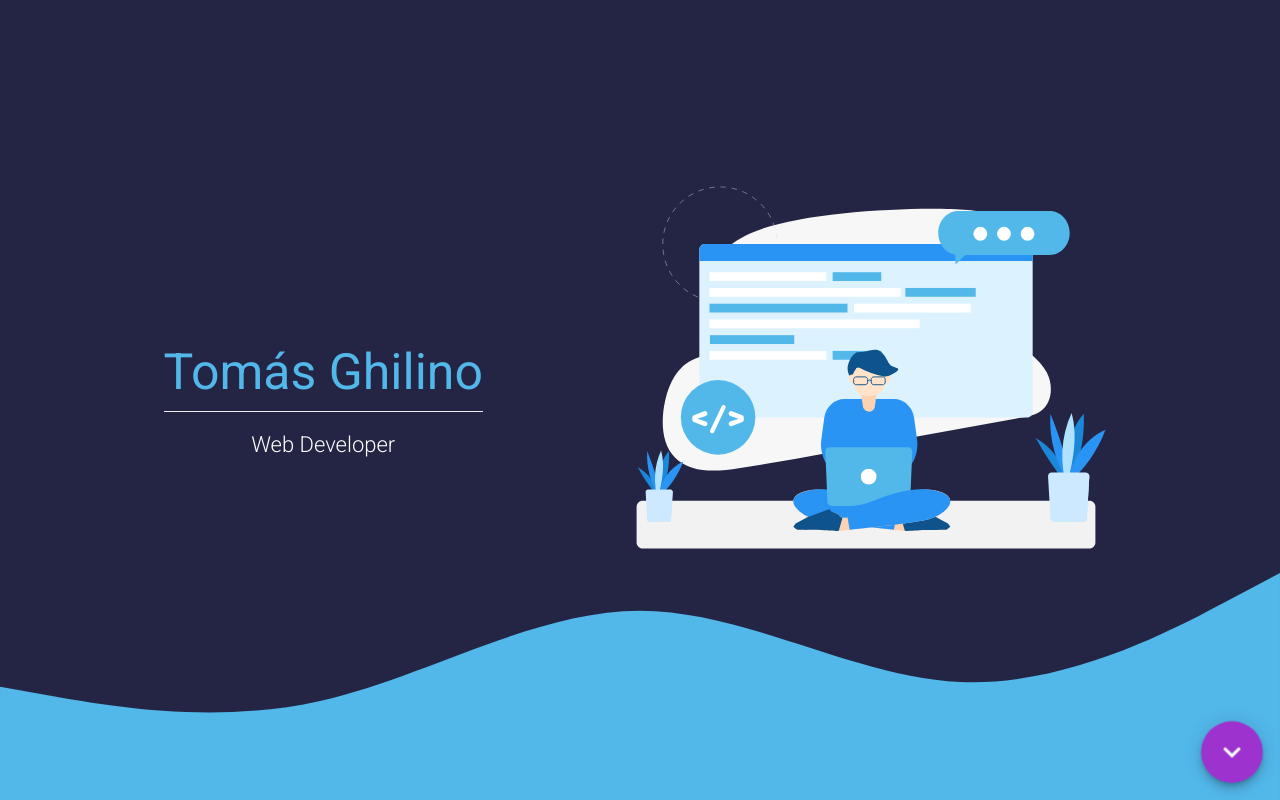
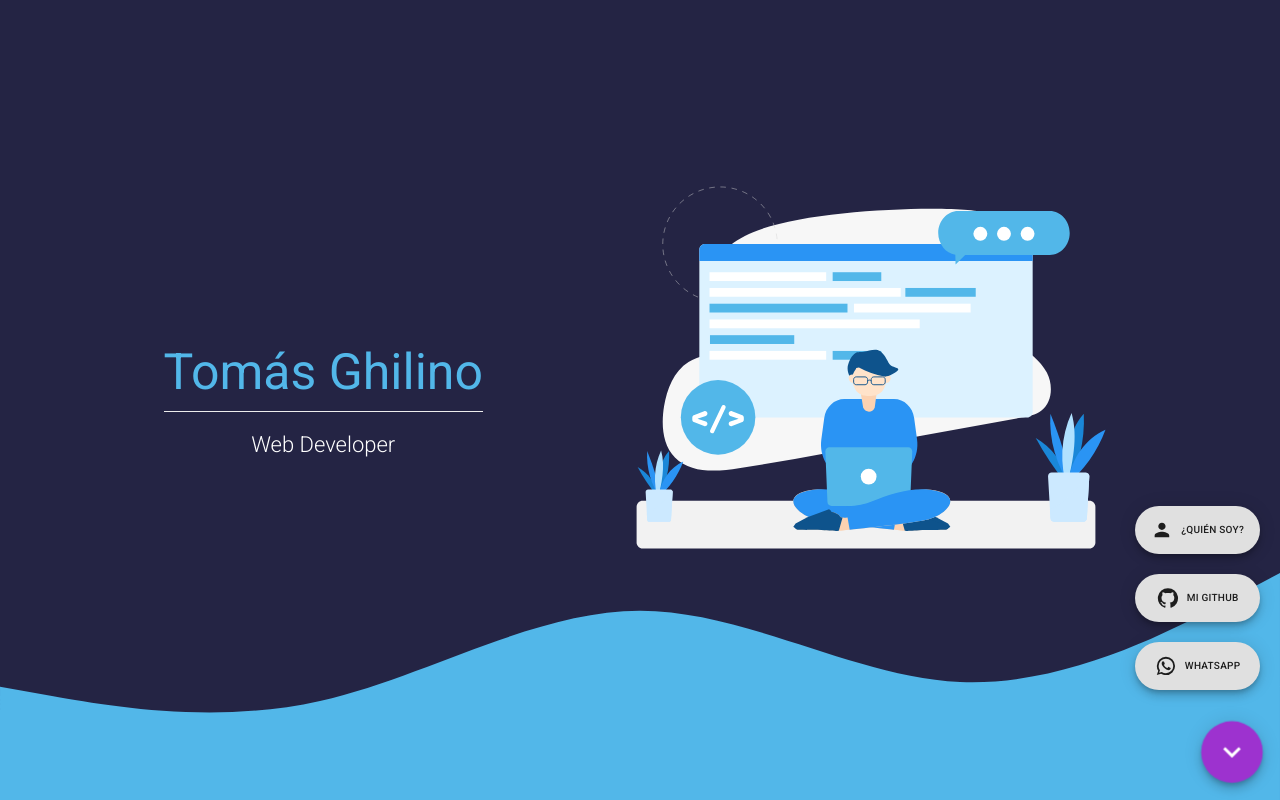
Before and after one commit to tomasghilino/portfolio, a Next.js app: page / in a window 1280 px wide. Both pictures are taken after a click on the button "menu". Built offline with nearby package versions, Linux system fonts and the light colour scheme.

Commit message:
menu toggle items

```diff
--- a/components/Layout/index.jsx
+++ b/components/Layout/index.jsx
@@ -1,13 +1,13 @@
 import React from 'react';
 import { Global } from '@emotion/react';
 import { GlobalStyles } from './LayoutElements';
-import Menu from '../Menu';
+import MenuButton from '../MenuButton';
 
 const Layout = (props) => {
   return (
     <>
       <Global styles={GlobalStyles} />
-      <Menu />
+      <MenuButton />
       {props.children}
     </>
   );
--- a/components/Menu/index.jsx
+++ /dev/null
@@ -1,12 +0,0 @@
-import React, { useState } from 'react';
-import MenuButton from '../Ui/MenuButton';
-
-const Menu = () => {
-  return (
-    <>
-      <MenuButton />
-    </>
-  );
-};
-
-export default Menu;
--- a/components/Ui/MenuButton/MenuButtonElements.jsx
+++ b/components/MenuButton/MenuButtonElements.jsx
@@ -23,3 +23,17 @@ export const MenuIconContainer = styledMUI(Fab)`
     }
 
 `;
+
+export const MenuDrop = styled.div`
+  display: flex;
+  flex-direction: column;
+  gap: 2rem;
+  position: fixed;
+  right: 2rem;
+  bottom: 11rem;
+  z-index: 10;
+`;
+
+export const MenuText = styled.p`
+  font-size: 1rem;
+`;
--- /dev/null
+++ b/components/MenuButton/index.jsx
@@ -0,0 +1,50 @@
+import React, { useState } from 'react';
+import Fab from '@mui/material/Fab';
+
+//icons
+import PersonIcon from '@mui/icons-material/Person';
+import GitHubIcon from '@mui/icons-material/GitHub';
+import WhatsAppIcon from '@mui/icons-material/WhatsApp';
+import ExpandLessIcon from '@mui/icons-material/ExpandLess';
+import ExpandMoreIcon from '@mui/icons-material/ExpandMore';
+import {
+  MenuContainer,
+  MenuIconContainer,
+  MenuDrop,
+  MenuText,
+} from './MenuButtonElements';
+
+const MenuButton = () => {
+  const [open, setOpen] = useState(false);
+
+  const handleClick = () => {
+    setOpen(!open);
+  };
+  return (
+    <>
+      {open && (
+        <MenuDrop onClick={() => handleClick()}>
+          <Fab color="default" variant="extended" aria-label="person">
+            <PersonIcon fontSize="large" sx={{ mr: 1 }} />
+            <MenuText>¿Quién soy?</MenuText>
+          </Fab>
+          <Fab color="default" variant="extended" aria-label="github">
+            <GitHubIcon fontSize="large" sx={{ mr: 1 }} />
+            <MenuText>Mi GitHub</MenuText>
+          </Fab>
+          <Fab color="default" variant="extended" aria-label="add">
+            <WhatsAppIcon fontSize="large" sx={{ mr: 1 }} />
+            <MenuText>WhatsApp</MenuText>
+          </Fab>
+        </MenuDrop>
+      )}
+      <MenuContainer onClick={() => handleClick()}>
+        <MenuIconContainer aria-label="menu" color="info">
+          {open ? <ExpandMoreIcon /> : <ExpandLessIcon />}
+        </MenuIconContainer>
+      </MenuContainer>
+    </>
+  );
+};
+
+export default MenuButton;
--- a/components/Ui/MenuButton/index.jsx
+++ /dev/null
@@ -1,21 +0,0 @@
-import React, { useState } from 'react';
-import ExpandLessIcon from '@mui/icons-material/ExpandLess';
-import ExpandMoreIcon from '@mui/icons-material/ExpandMore';
-import { MenuContainer, MenuIconContainer } from './MenuButtonElements';
-
-const MenuButton = () => {
-  const [open, setOpen] = useState(false);
-
-  const handleClick = () => {
-    setOpen(!open);
-  };
-  return (
-    <MenuContainer onClick={() => handleClick()}>
-      <MenuIconContainer aria-label="menu" color="info">
-        {open ? <ExpandMoreIcon /> : <ExpandLessIcon />}
-      </MenuIconContainer>
-    </MenuContainer>
-  );
-};
-
-export default MenuButton;
```
